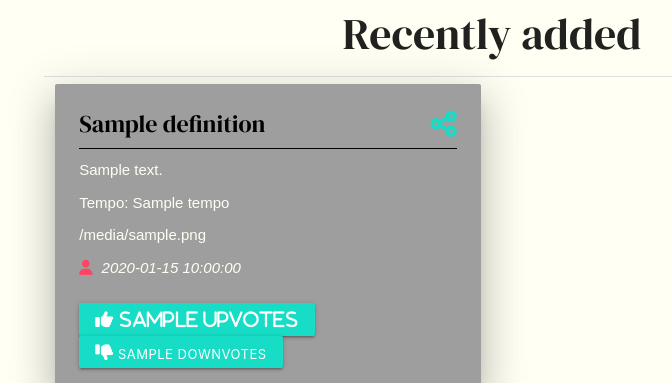
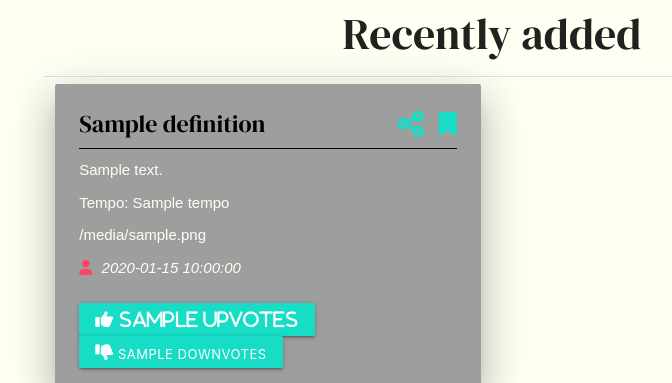
Before and after one commit to KSheeds1/Gym-Rat-Dictionaries, a Flask app: page / in a window 1280 px wide. Shown: the part 260-643 px from the top of the page, without its empty margins (148-820 px from the left). Run offline with Flask 2, Linux system fonts and the light colour scheme; a database or web service that is not in the repository returns one stand-in record (values such as "Sample title"); some libraries are stand-ins or nearby versions.

Commit message:
Alter content of user confirmation modal for definition deletion.

```diff
--- a/templates/definitions.html
+++ b/templates/definitions.html
@@ -29,8 +29,8 @@
         <div class="col s12 m6">
             <div class="card grey z-depth-5">
                 <div class="card-content black-text">
-                    <strong class="card-title">{{ definition.exercise_name }} <a class="modal-trigger right"
-                            data-target="#modal1{{ definition._id }}"><i class="fas fa-share-alt fa-lg"></i></a></strong>
+                    <strong class="card-title">{{ definition.exercise_name }}  <a href=""><i class="fas fa-bookmark right"></i></a>
+                        <a class="modal-trigger right" data-target="#modal1{{ definition._id }}"><i class="fas fa-share-alt fa-lg"></i></a></strong>
                     <div class="divider black"></div>
                     <p class="defintion">{{ definition.exercise_description }}</p>
                     <p class="tempo">Tempo: {{ definition.tempo }}</p>
@@ -79,7 +79,7 @@
                     <h4>Delete this definition?</h4>
                 </div>
                 <div class="modal-content">
-                    <p><em>Are you sure you want to delete this task?</em></p>
+                    <p><em>Are you sure you want to delete this definition?</em></p>
                 </div>
                 <div class="divider black"></div>
                 <div class="modal-footer">
```
